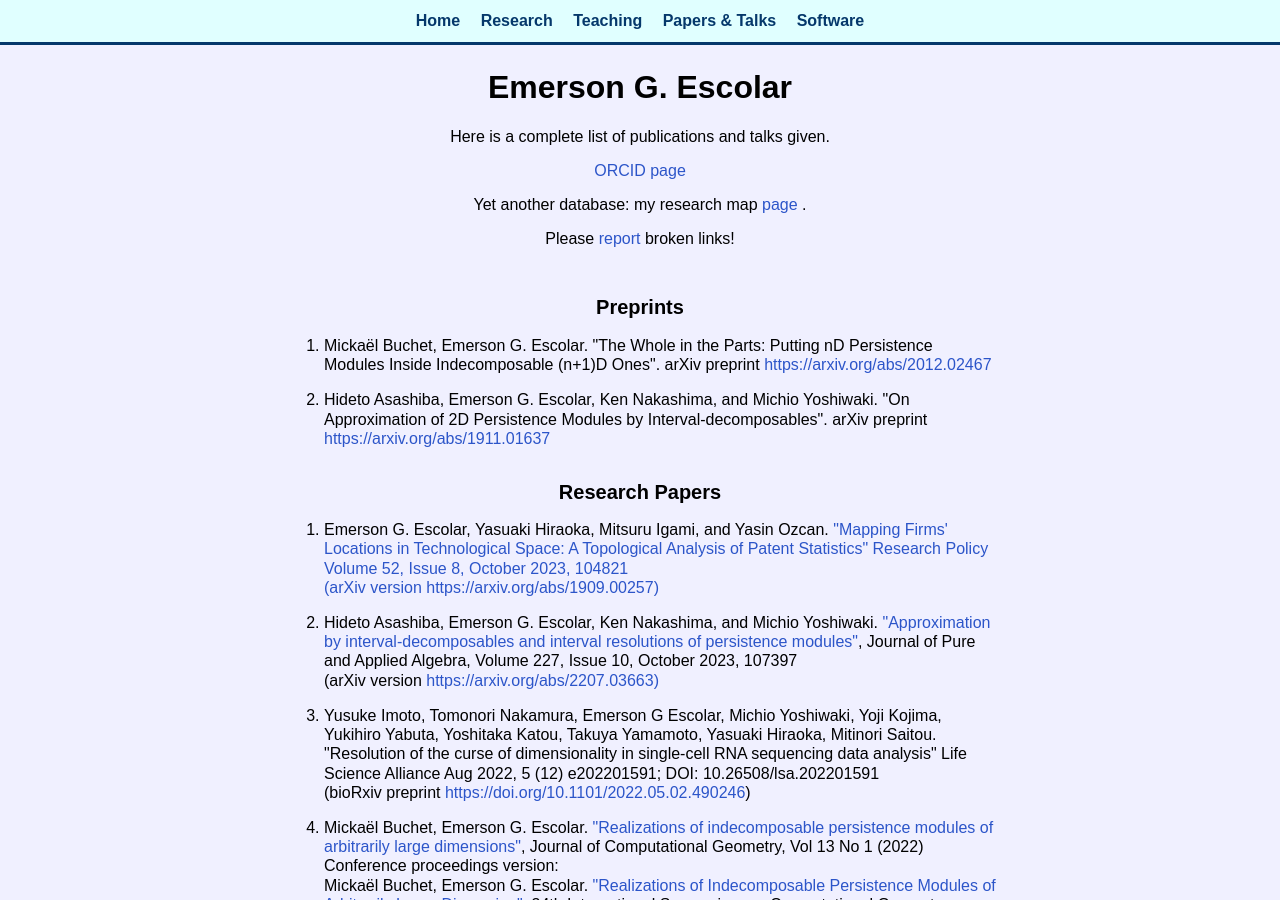
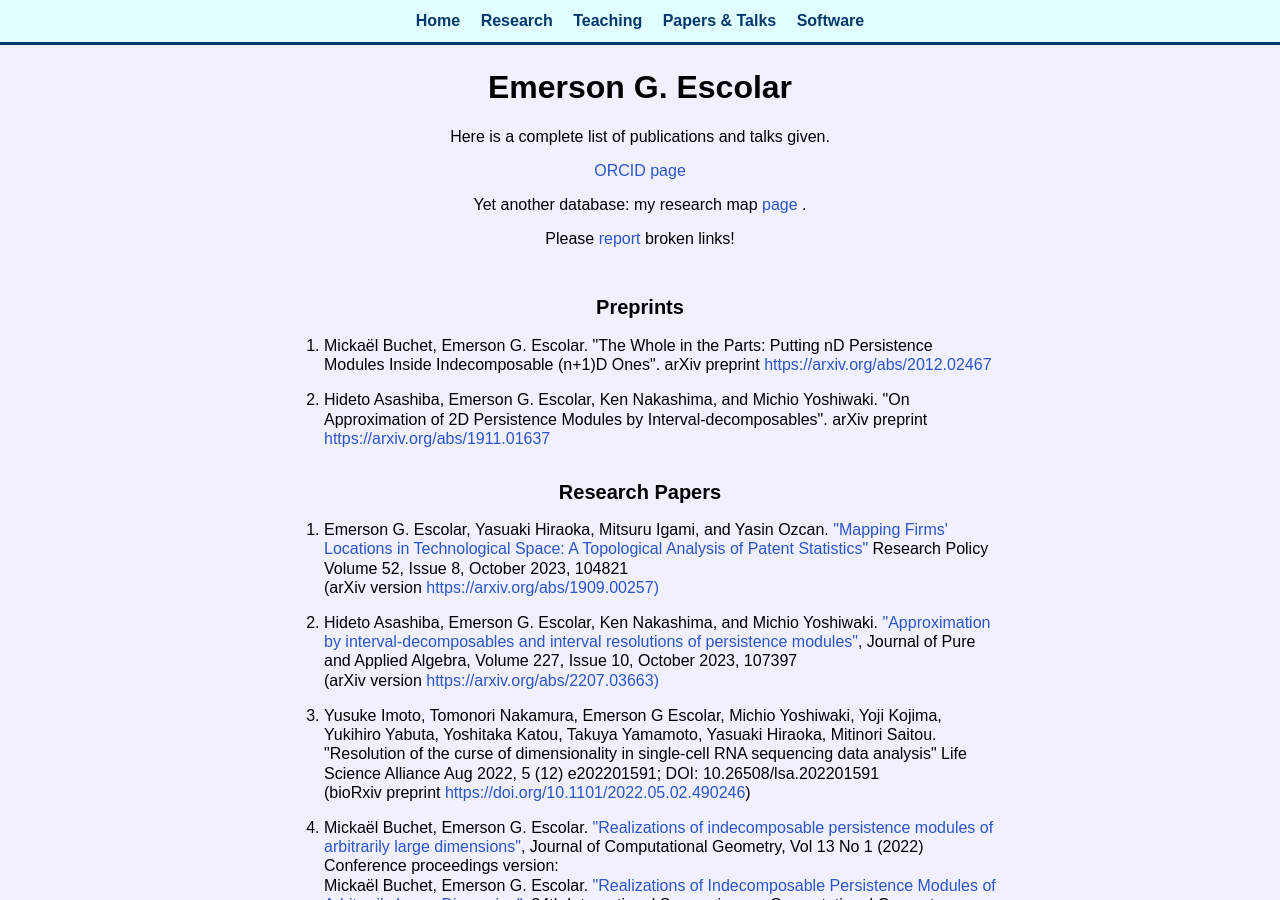
Before and after one commit to emerson-escolar/emerson-escolar.github.io, a Jekyll site: the page built from research_lists.html, in a window 1280 px wide and 900 px high. Built offline with Jekyll 4.4.1, drawn with Linux system fonts in a browser that asks for light colours; some of the changed lines change nothing that is shown.

Commit message:
fix link

```diff
--- a/research_lists.html
+++ b/research_lists.html
@@ -59,7 +59,7 @@ title: Emer's Papers & Talks
       Emerson G. Escolar, Yasuaki Hiraoka, Mitsuru Igami, and Yasin Ozcan.
       <a target="_blank" href="https://doi.org/10.1016/j.respol.2023.104821">
         "Mapping Firms' Locations in Technological Space:
-        A Topological Analysis of Patent Statistics"
+        A Topological Analysis of Patent Statistics"</a>
         Research Policy Volume 52, Issue 8, October 2023, 104821
 
         <br />
```
